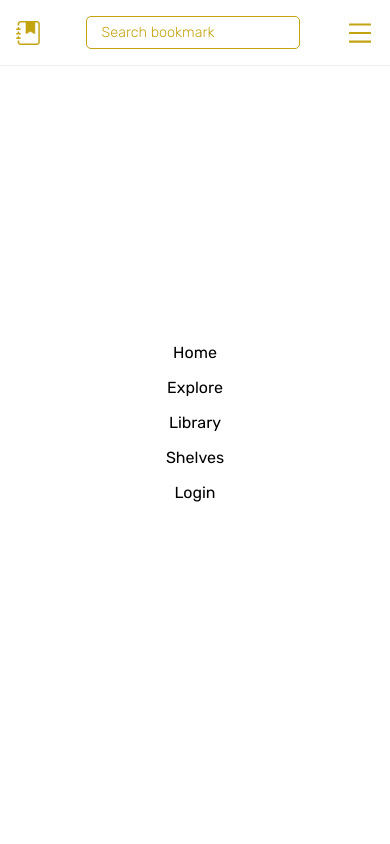
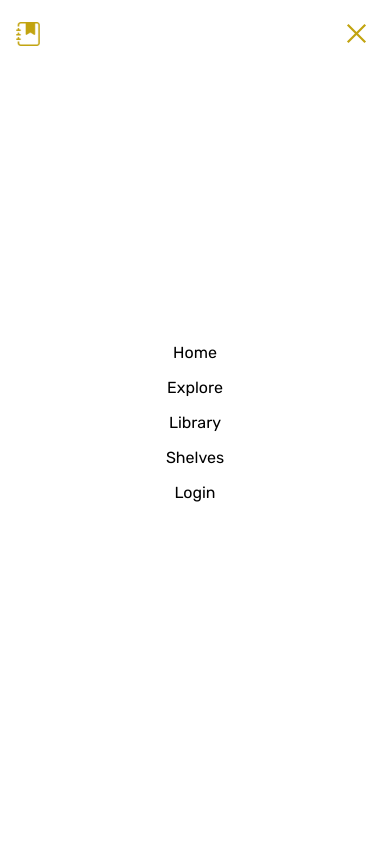
Before and after one commit to m-oniqu3/bookmark-it, a React (Vite) app: page / in a window 390 px wide. Both pictures are taken after a click on the element 360 px from the left and 32 px from the top of the page. Shown: the top 844 px of the page. Built offline with nearby package versions, Linux system fonts and the light colour scheme; no server answers.

Commit message:
added close icon to mobile menu

```diff
--- a/src/components/books/BookDetails.tsx
+++ b/src/components/books/BookDetails.tsx
@@ -222,6 +222,7 @@ const StyledDetailsContainer = styled(Container)<StyledProps>`
         text-align: center;
         min-width: fit-content;
         font-weight: 500;
+        text-transform: capitalize;
       }
     }
   }
@@ -246,6 +247,7 @@ const StyledDetailsContainer = styled(Container)<StyledProps>`
           font-weight: 500;
           color: #1a1a1a;
           min-width: fit-content;
+          text-transform: capitalize;
         }
       }
     }
--- a/src/components/nav/MobileMenu.tsx
+++ b/src/components/nav/MobileMenu.tsx
@@ -15,7 +15,7 @@ const StyledMenu = styled.div`
   width: 100%;
   min-height: 90vh;
   height: 100%;
-  z-index: 2;
+  z-index: 5;
   padding: 1rem 0;
 
   .header {
--- a/src/components/nav/Navbar.tsx
+++ b/src/components/nav/Navbar.tsx
@@ -1,5 +1,6 @@
 import { Fragment, useEffect, useState } from "react";
 import { AiOutlineMenu } from "react-icons/ai";
+import { VscChromeClose } from "react-icons/vsc";
 import { NavLink, useLocation } from "react-router-dom";
 import { styled } from "styled-components";
 import Logo from "../../assets/bookmark.png";
@@ -101,6 +102,13 @@ const StyledNavContainer = styled.div`
     &__icon {
       display: grid;
       place-items: center;
+      width: 30px;
+      height: 30px;
+
+      svg {
+        width: 30px;
+        height: 30px;
+      }
 
       @media (${devices.large}) {
         display: none;
@@ -156,7 +164,7 @@ const Navbar = () => {
             </div>
 
             <div className="nav__icon" onClick={handleMobileMenu}>
-              <AiOutlineMenu size={28} color="var(--primary)" />
+              {!isMenuOpen ? <AiOutlineMenu color="var(--primary)" /> : <VscChromeClose color="var(--primary)" />}
             </div>
           </nav>
         </Container>
--- a/src/components/shelves/CreateShelf.tsx
+++ b/src/components/shelves/CreateShelf.tsx
@@ -38,6 +38,7 @@ const StyledCreateShelf = styled.div`
         padding: 0.3rem 0.5rem;
         border: 1px solid gainsboro;
         border-radius: 5px;
+        font-size: 1rem;
 
         &:focus {
           outline: none;
@@ -54,6 +55,7 @@ const StyledCreateShelf = styled.div`
     cursor: pointer;
     transition: all 0.3s ease-in-out;
     border: none;
+    background-color: var(--neutral-light);
 
     &:hover {
       background-color: var(--secondary);
--- a/src/components/shelves/RenameShelf.tsx
+++ b/src/components/shelves/RenameShelf.tsx
@@ -38,6 +38,7 @@ const StyledRenameShelf = styled.div`
         padding: 0.3rem 0.5rem;
         border: 1px solid gainsboro;
         border-radius: 5px;
+        font-size: 1rem;
 
         &:focus {
           outline: none;
@@ -54,6 +55,7 @@ const StyledRenameShelf = styled.div`
     cursor: pointer;
     transition: all 0.3s ease-in-out;
     border: none;
+    background-color: var(--neutral-light) !important;
 
     &:hover {
       background-color: var(--secondary);
--- a/src/components/shelves/ShelfOptions.tsx
+++ b/src/components/shelves/ShelfOptions.tsx
@@ -19,6 +19,7 @@ const StyledShelfOptions = styled.div`
     transition: all 0.3s ease-in-out;
     border: none;
     /* min-width: max-content; */
+    color: var(--secondary);
 
     &:hover {
       background-color: var(--secondary);
```
